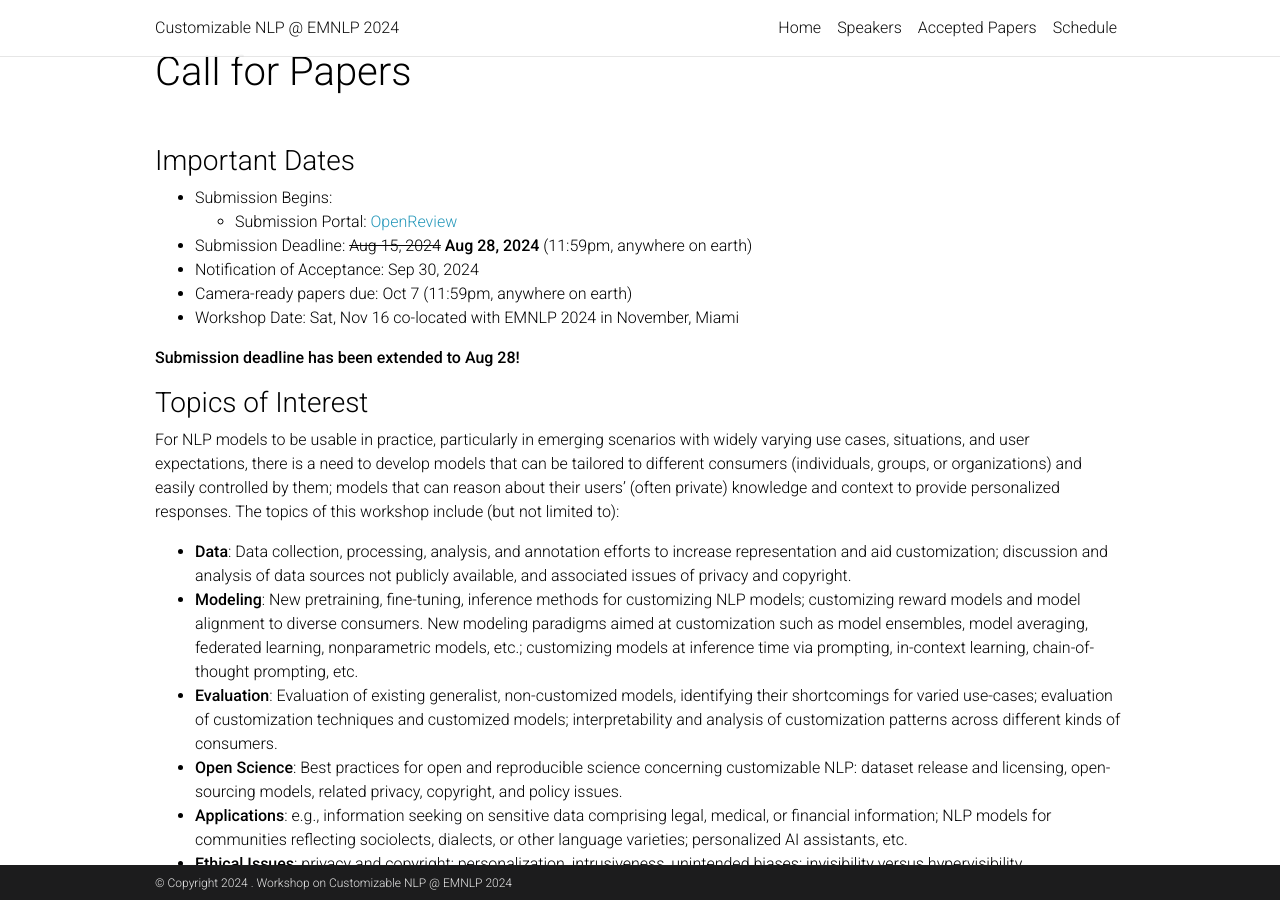
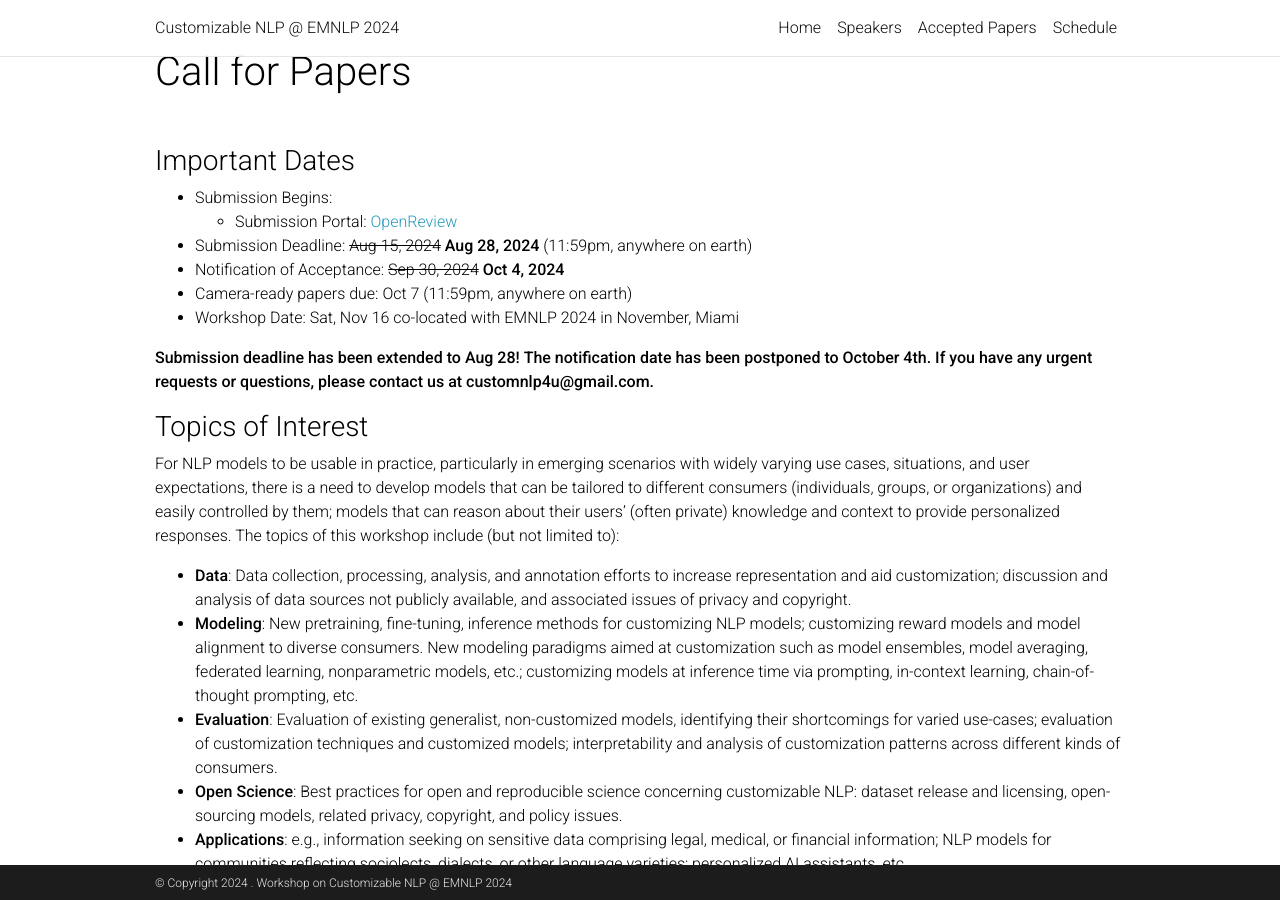
Before and after one commit to customnlp4u-24/customnlp4u-24.github.io, a Jekyll site: the page built from _pages/home.md, in a window 1280 px wide and 900 px high, scrolled down 358 px. Built offline with Jekyll 4.4.1, drawn with Linux system fonts in a browser that asks for light colours; comment, search, counter and statistics services are not loaded; a style sheet for code colours, icons or effects is not loaded.

Commit message:
updated the notification date

```diff
--- a/_pages/home.md
+++ b/_pages/home.md
@@ -28,11 +28,12 @@ nav_order: 1
 * Submission Begins:
   * Submission Portal: [OpenReview](https://openreview.net/group?id=EMNLP/2024/Workshop/CustomNLP4U)
 * Submission Deadline: ~~Aug 15, 2024~~ **Aug 28, 2024** (11:59pm, anywhere on earth)
-* Notification of Acceptance: Sep 30, 2024
+* Notification of Acceptance: ~~Sep 30, 2024~~ **Oct 4, 2024**
 * Camera-ready papers due: Oct 7 (11:59pm, anywhere on earth)
 * Workshop Date: Sat, Nov 16 co-located with EMNLP 2024 in November, Miami
 
 **Submission deadline has been extended to Aug 28!**
+**The notification date has been postponed to October 4th. If you have any urgent requests or questions, please contact us at customnlp4u@gmail.com.**
 <br>
 
 ### Topics of Interest
```
